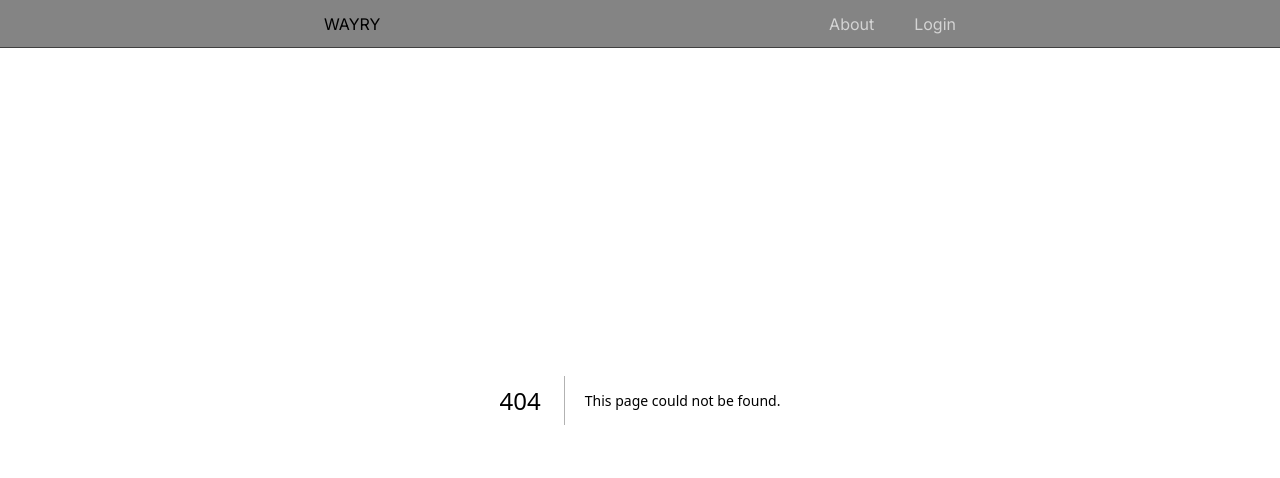
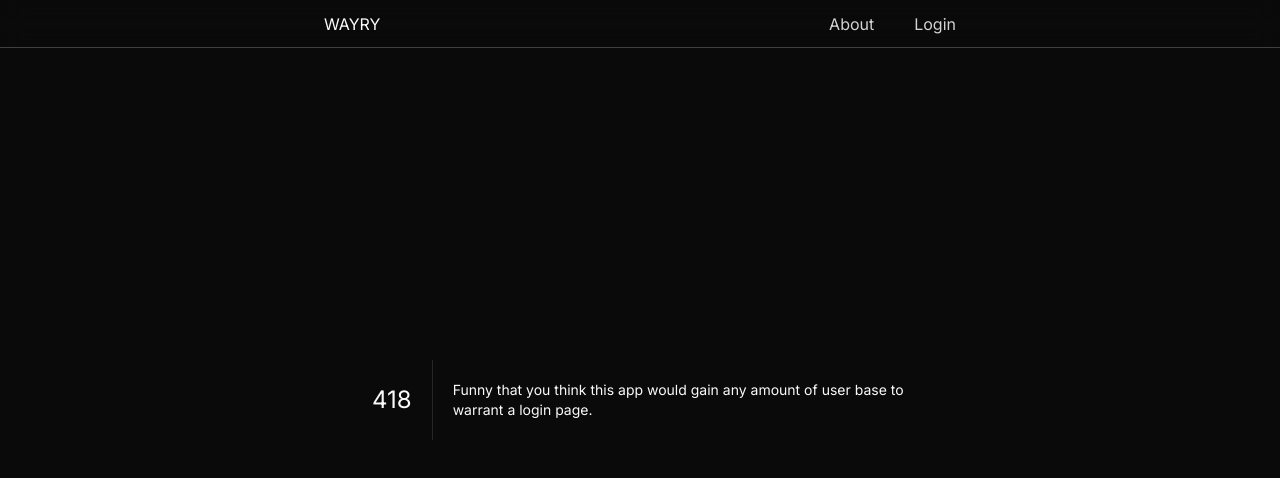
Before and after one commit to farisfaikar/wayry, a Next.js app: page /login in a window 1280 px wide. Before the commit this address had no page. Shown: the top 478 px of the page. Built offline with nearby package versions, Linux system fonts and the light colour scheme.

Commit message:
wip: add login page

```diff
--- /dev/null
+++ b/app/login/page.tsx
@@ -0,0 +1,20 @@
+import type { Metadata } from "next";
+
+export const metadata: Metadata = {
+	title: "What do you expect?",
+	description: "This isn't that kind of project pal",
+};
+
+
+export default function Login() {
+	return (
+		<main className="max-w-2xl mx-auto p-5">
+			<div className="absolute inset-0 flex items-center justify-center max-w-xl mx-auto -z-10">
+				<div className="border-r border-secondary h-20 text-2xl flex items-center p-5">
+					418
+				</div>
+				<p className="p-5 text-sm">Funny that you think this app would gain any amount of user base to warrant a login page.</p>
+			</div>
+		</main>
+	);
+}
```
